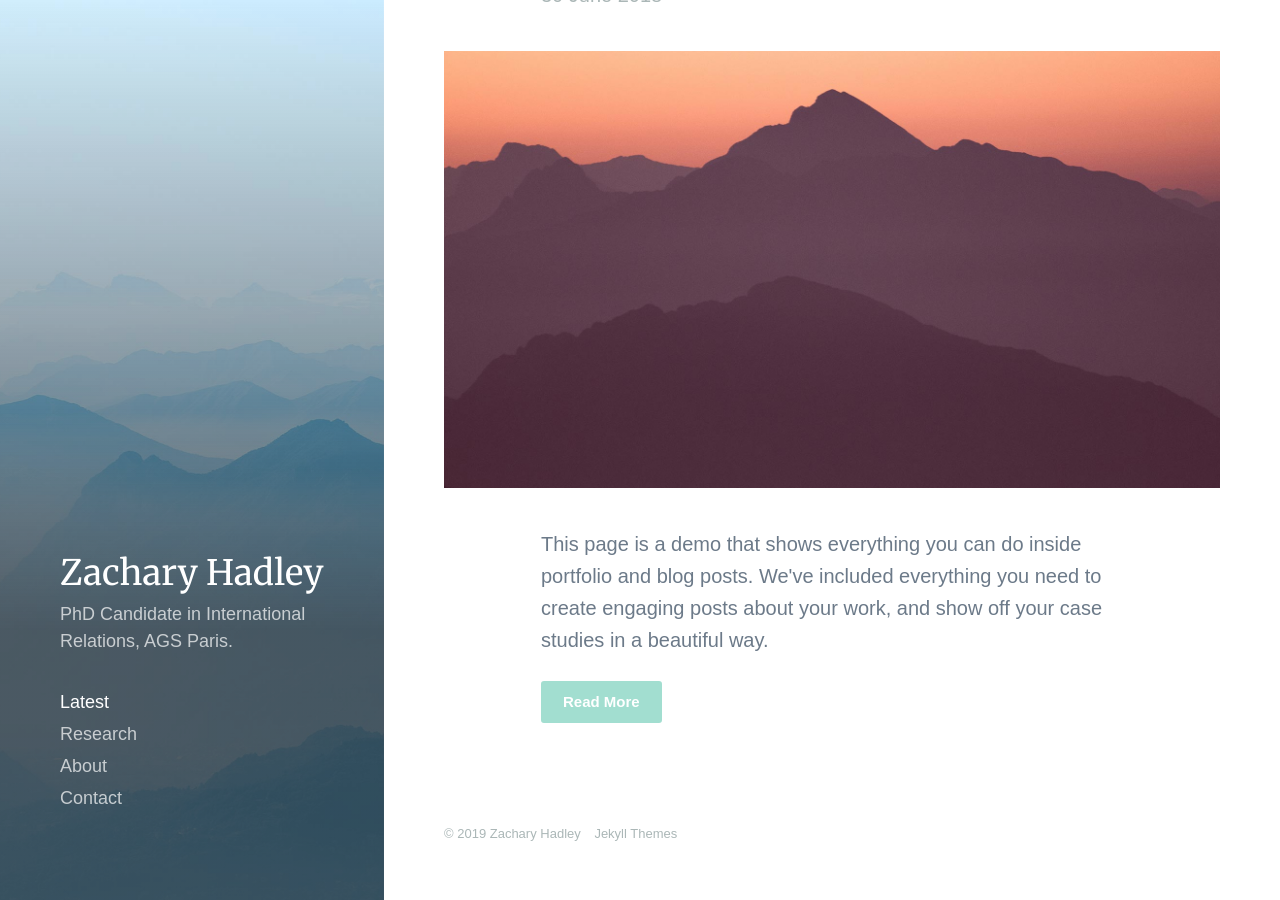
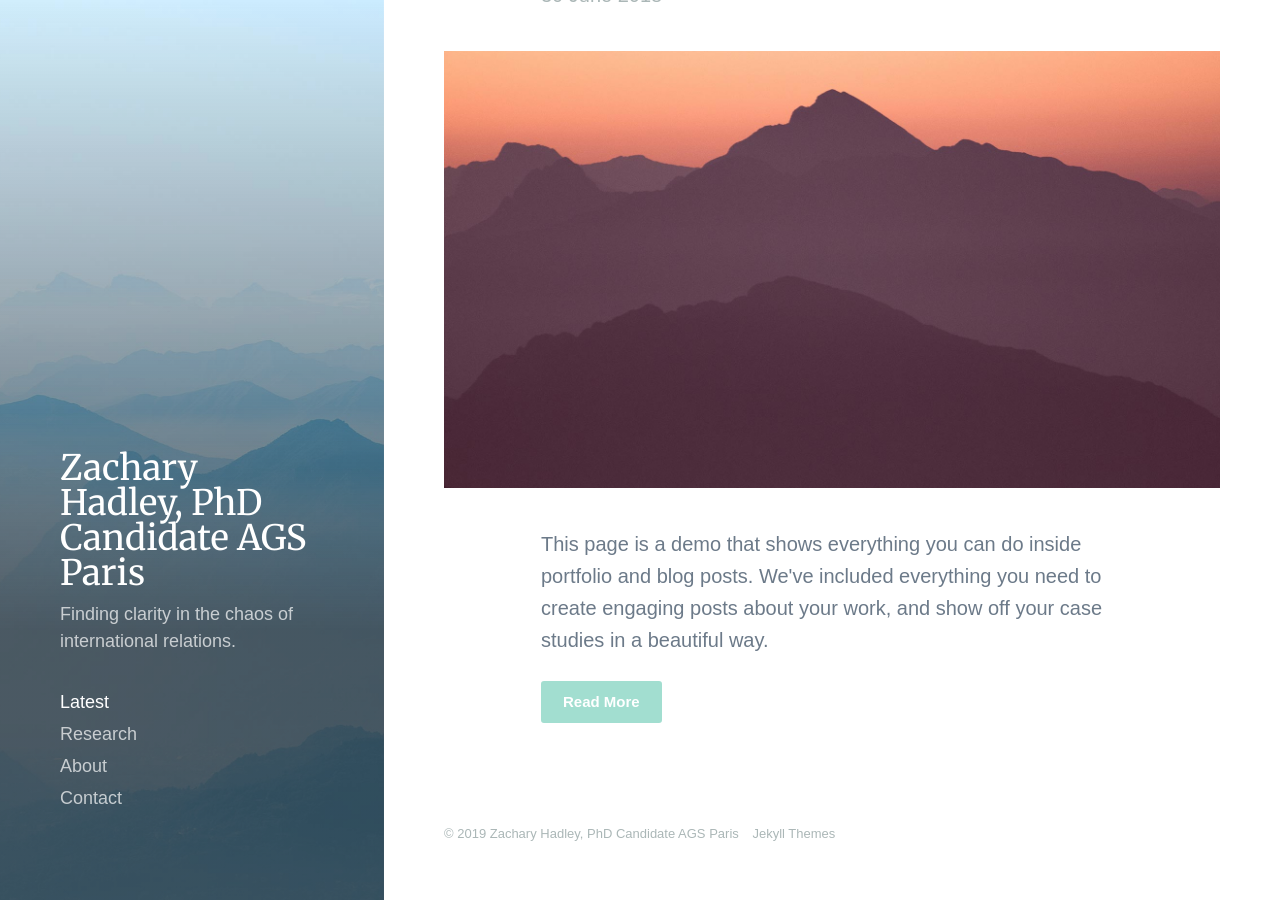
Before and after one commit to zhadley/zhadley.github.io, a Jekyll site: the page built from index.html, in a window 1280 px wide and 900 px high, scrolled down 133 px. Built offline with Jekyll 4.4.1, drawn with Linux system fonts in a browser that asks for light colours; nearby versions of some CDN libraries; some web fonts are replaced; the list of posts is cut into pages by our own code.

Commit message:
Update settings.yml

```diff
--- a/_data/settings.yml
+++ b/_data/settings.yml
@@ -1,7 +1,7 @@
 basic_settings:
-  site_title: Zachary Hadley
-  site_tagline: PhD Candidate in International Relations, AGS Paris.
-  favicon_image: /images/favicon.png
+  site_title: Zachary Hadley, PhD Candidate AGS Paris
+  site_tagline: Finding clarity in the chaos of international relations.
+  favicon_image: /images/ags.png
 
 header_settings:
   logo_image:
```
